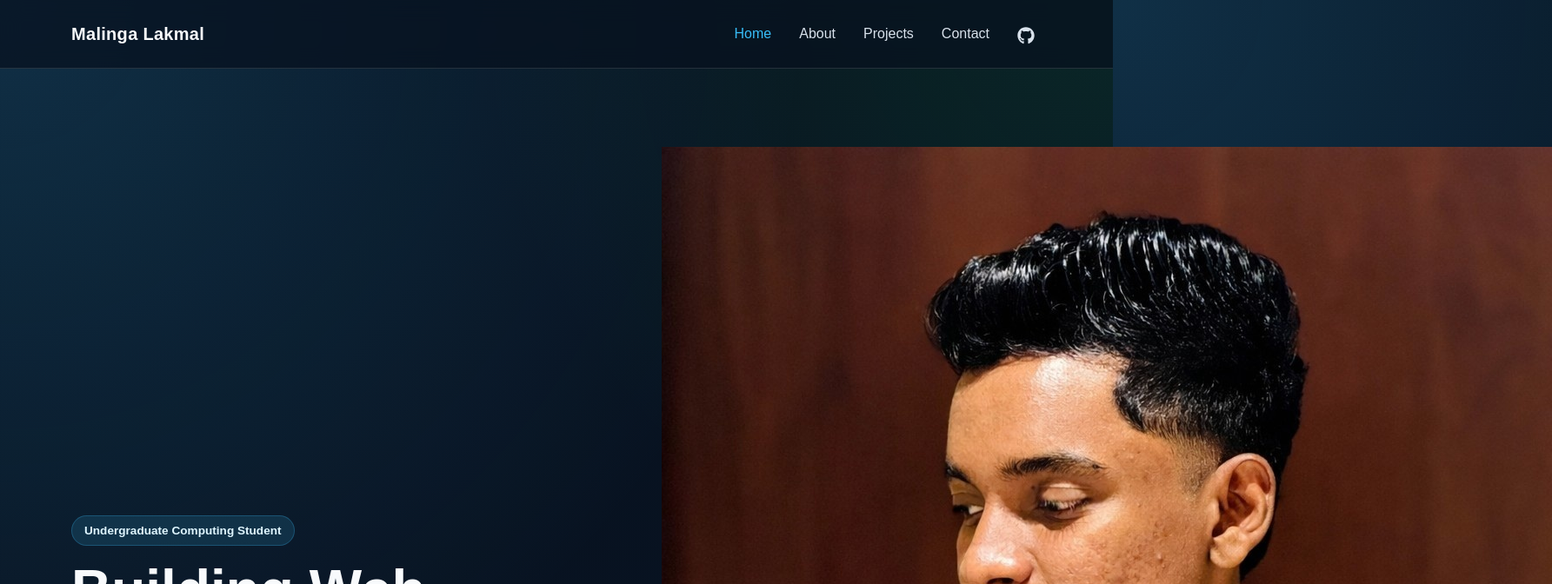
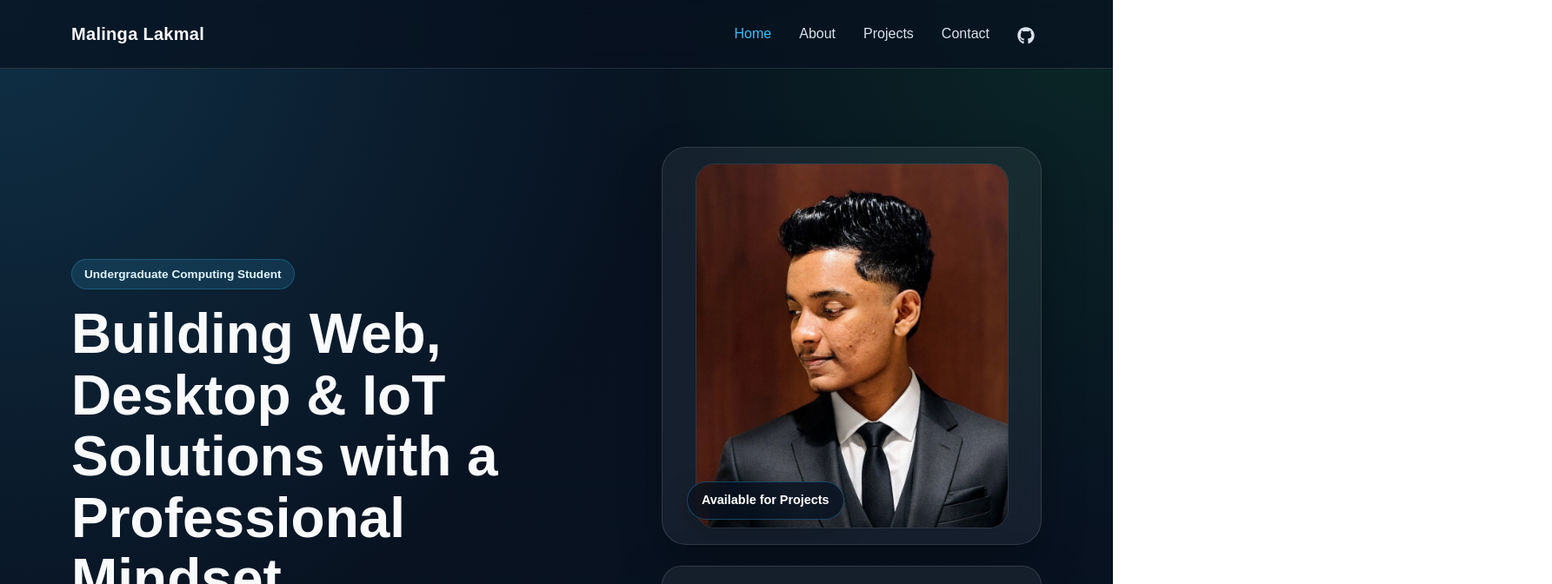
Before and after one commit to Malinga203/portfolio-website, a React (Vite) app in the folder my-portfolio/: page / in a window 1280 px wide. Shown: the top 672 px of the page at 87% size, 1785 px wide, since content can reach past the window. Built offline with nearby package versions, Linux system fonts and the light colour scheme.

Commit message:
Update index.css

```diff
--- a/my-portfolio/src/index.css
+++ b/my-portfolio/src/index.css
@@ -262,3 +262,57 @@ a {
     font-size: 2.4rem;
   }
 }
+.hero-image-wrapper {
+  position: relative;
+}
+
+.hero-image-card {
+  position: relative;
+  background: rgba(255, 255, 255, 0.06);
+  border: 1px solid rgba(255, 255, 255, 0.12);
+  border-radius: 28px;
+  padding: 18px;
+  overflow: hidden;
+  backdrop-filter: blur(14px);
+  box-shadow: 0 20px 50px rgba(0, 0, 0, 0.28);
+}
+
+.hero-profile-image {
+  width: 100%;
+  max-width: 360px;
+  height: 420px;
+  object-fit: cover;
+  display: block;
+  margin: 0 auto;
+  border-radius: 22px;
+  border: 1px solid rgba(255, 255, 255, 0.1);
+}
+
+.hero-mini-badge {
+  position: absolute;
+  bottom: 28px;
+  left: 28px;
+  background: rgba(7, 17, 31, 0.82);
+  color: #ffffff;
+  border: 1px solid rgba(56, 189, 248, 0.3);
+  padding: 10px 16px;
+  border-radius: 999px;
+  font-size: 0.9rem;
+  font-weight: 600;
+  backdrop-filter: blur(10px);
+  box-shadow: 0 10px 30px rgba(0, 0, 0, 0.25);
+}
+
+@media (max-width: 991px) {
+  .hero-profile-image {
+    max-width: 300px;
+    height: 360px;
+  }
+
+  .hero-mini-badge {
+    left: 50%;
+    transform: translateX(-50%);
+    bottom: 20px;
+    width: max-content;
+  }
+}
```
